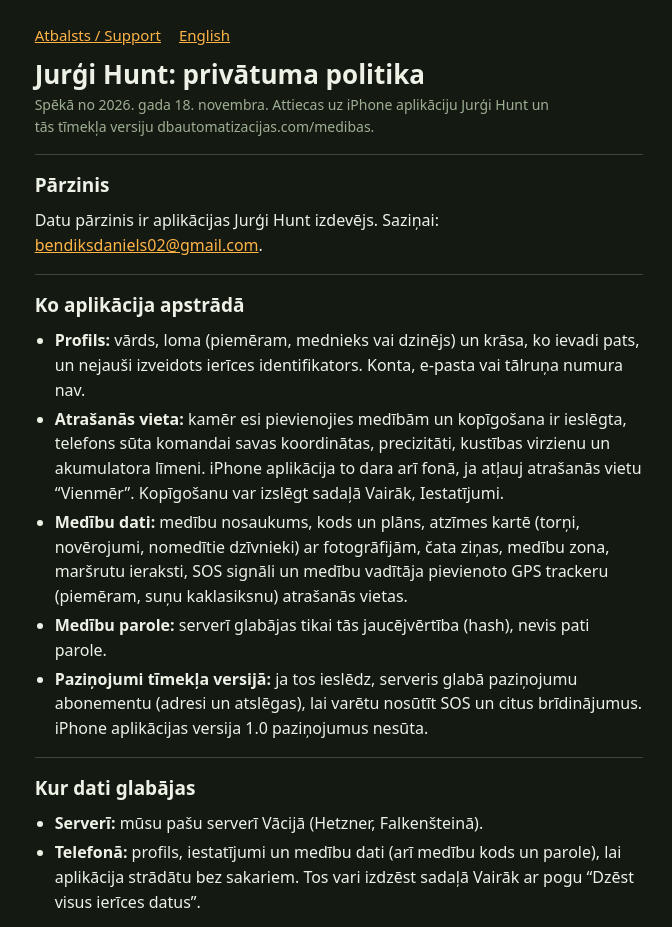
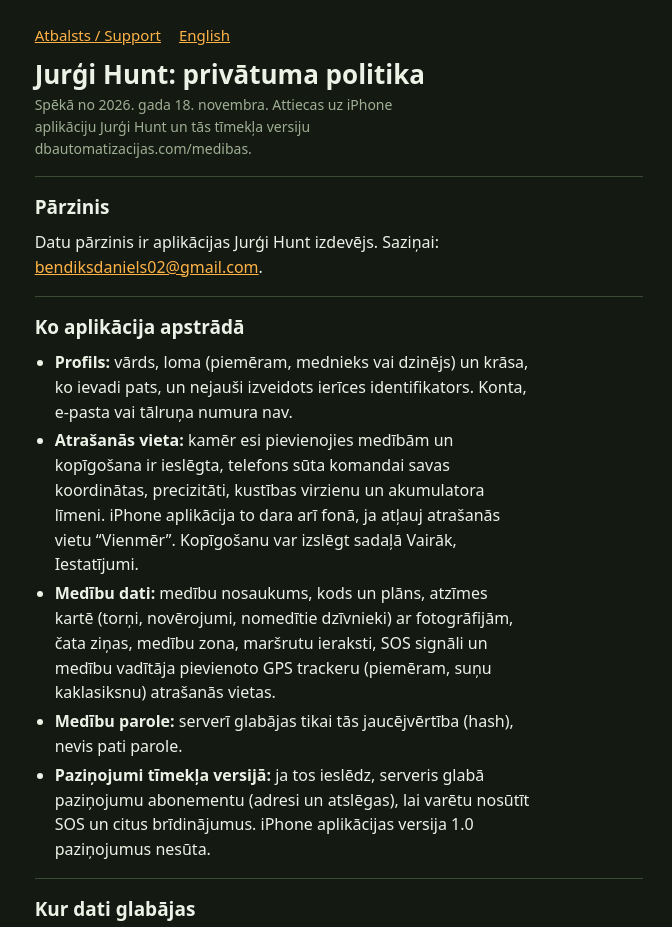
Before and after one commit to bendiksdaniels/jurgi-hunt, a plain HTML site: page privacy.html in a window 1280 px wide. Shown: the top 927 px of the page, without its empty margins (301-973 px from the left). Drawn offline with Linux system fonts and the light colour scheme.

Commit message:
Shorter lines
Paragraphs stop at 52ch (medibas ecbb64a).

```diff
--- a/privacy.html
+++ b/privacy.html
@@ -19,8 +19,8 @@ section{border-top:1px solid var(--line);padding:var(--space) 0 0;margin:var(--s
 a{color:var(--accent2)}
 nav{display:flex;gap:18px;flex-wrap:wrap;font-size:15px}
 ul{padding-left:20px;margin:0 0 10px}
-li{margin:4px 0;max-width:65ch}
-p{margin:0 0 10px;max-width:65ch}
+li{margin:4px 0;max-width:52ch}
+p{margin:0 0 10px;max-width:52ch}
 hr{border:0;border-top:1px solid var(--line);margin:40px 0 24px}
 </style>
 </head>
```
Also changed, not shown: index.html (+1 -1 lines).
